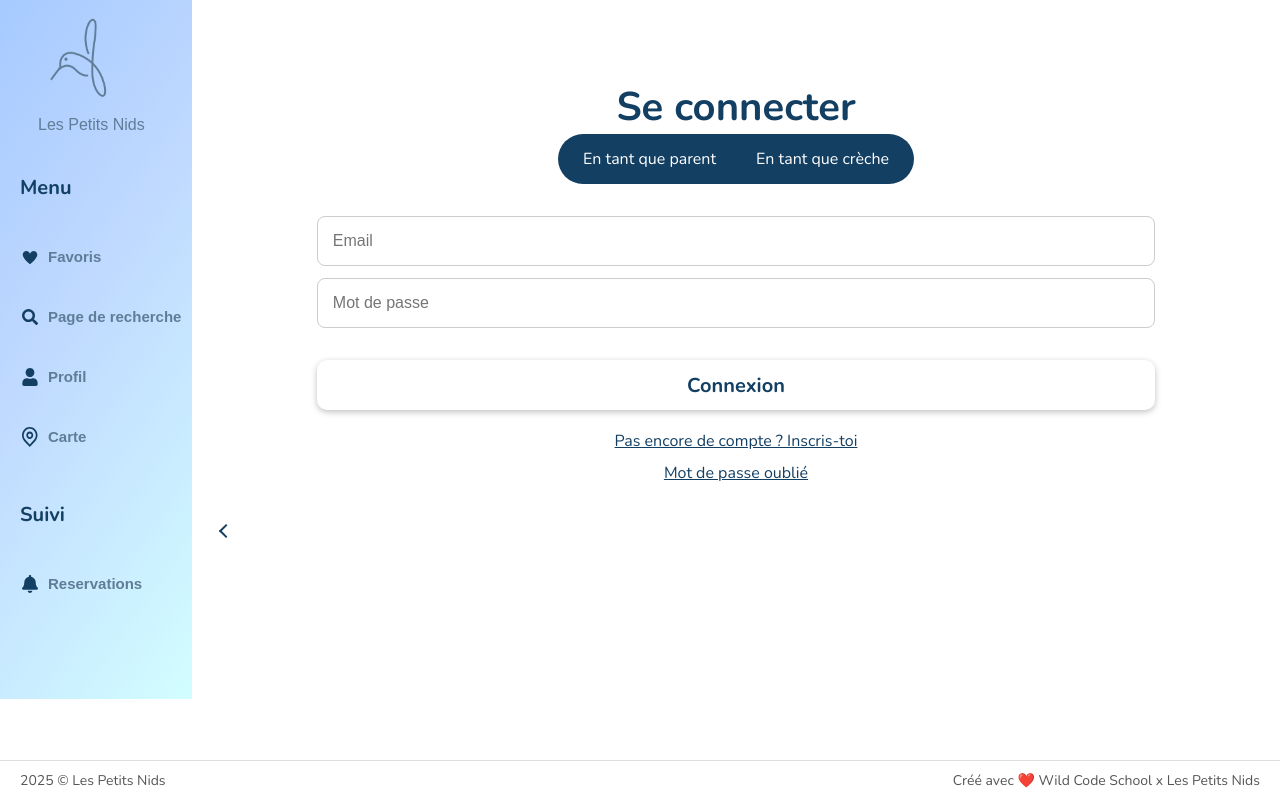
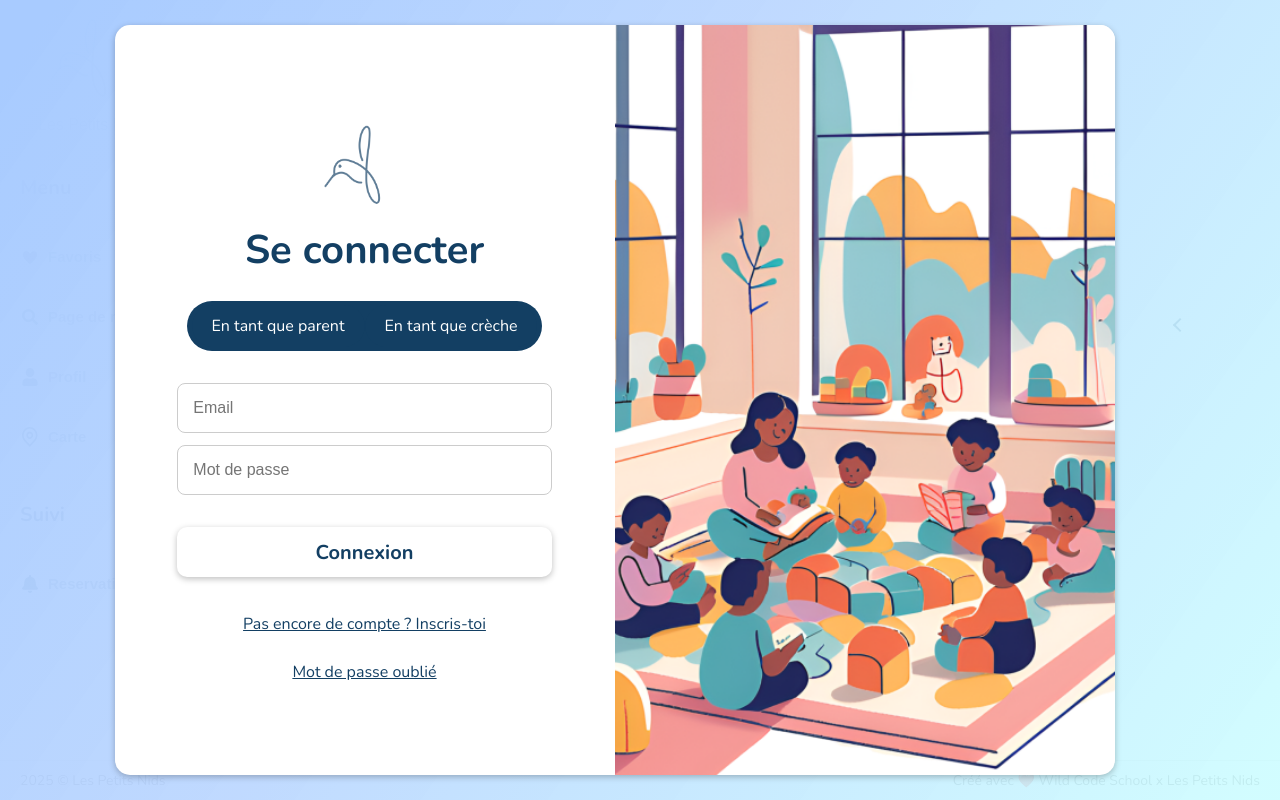
Before and after one commit to naiiipan44/Les-Petits-Nids, a React (Vite) app in the folder client/: page /loginandregister in a window 1280 px wide. Built offline with nearby package versions, Linux system fonts and the light colour scheme; a web font is replaced by a local one.

Commit message:
Media queries added to login and register pages for PC and tablet devices

```diff
--- a/client/src/pages/LoginAndRegisterPage.css
+++ b/client/src/pages/LoginAndRegisterPage.css
@@ -1,5 +1,5 @@
 .logo {
-  width: 150px;
+  width: 25rem;
   height: auto;
 }
 
@@ -13,6 +13,7 @@
 .login-title {
   font-size: 40px;
   color: var(--secondaryColor);
+  margin-bottom: 1.5rem;
 }
 
 .login-form {
@@ -48,6 +49,8 @@
 
 .account-button {
   padding: 20px 0 0 0;
+  width: 100%;
+  margin: 1rem 0 1rem 0;
   border: none;
   background: none;
   text-decoration: underline;
@@ -60,6 +63,8 @@
 .links {
   padding: 10px 0;
   color: var(--secondaryColor);
+  text-align: center;
+  text-decoration: underline;
 }
 
 .button-return {
@@ -91,3 +96,59 @@
   color: var(--secondaryColor);
   margin: 0;
 }
+
+.section-image-login {
+  display: none;
+}
+.section-form-login {
+  justify-items: center;
+  align-content: center;
+  padding: 1rem;
+  width: 100%;
+}
+
+@media screen and (min-width: 768px) {
+  .login-page-container {
+    display: flex;
+    flex-direction: row;
+    box-shadow: 0 2px 6px var(--shadowColor);
+    width: 1000px;
+    height: 750px;
+    text-align: center;
+    margin: 2rem;
+    background: white;
+    padding: 0;
+    border-radius: 15px;
+  }
+  .section-form-login {
+    height: 100%;
+    width: 50%;
+  }
+  .section-image-login img {
+    height: 100%;
+    width: 100%;
+    border-radius: 0 15px 15px 0;
+    object-fit: cover;
+  }
+  .section-image-login {
+    display: block;
+    height: 100%;
+    width: 50%;
+  }
+  .login-register-background {
+    display: flex;
+    align-items: center;
+    justify-content: center;
+    position: absolute;
+    left: 0;
+    width: 100vw;
+    height: 100vh;
+    background: var(--mainColor);
+  }
+}
+
+@media screen and (max-width: 800px) {
+  .login-title {
+    font-size: 2.2rem;
+  }
+}
--- a/client/src/pages/LoginAndRegisterPage.tsx
+++ b/client/src/pages/LoginAndRegisterPage.tsx
@@ -1,7 +1,6 @@
 import { useState } from "react";
 import "./LoginAndRegisterPage.css";
 
-import { Link } from "react-router-dom";
 import LoginPageComponent from "../components/LoginPageComponent";
 import RegisterPageComponent from "../components/RegisterPageComponent";
 
@@ -10,10 +9,11 @@ function LoginAndRegisterPage() {
   const [registration, setRegistration] = useState<boolean>(false);
 
   return (
-    <>
+    <section className="login-register-background">
       <section className="login-page-container">
+        <section className="section-form-login">
           <figure className="logo">
-          <img src="/logo.svg" alt="logo" />
+            <img src="/bluelogo.png" alt="logo" />
           </figure>
           {registration ? (
             <h1 className="login-title">Créer un compte</h1>
@@ -68,18 +68,21 @@ function LoginAndRegisterPage() {
               Pas encore de compte ? Inscris-toi
             </button>
           )}
-        {!registration && (
-          <Link to="" className="links">
-            Mot de passe oublié
-          </Link>
-        )}
+          {!registration && <p className="links">Mot de passe oublié</p>}
+        </section>
+        <section className="section-image-login">
+          <img
+            src="LoginAndRegister-Image.png"
+            alt="Desssin d'enfants dans une crèche"
+          />
+        </section>
       </section>
       <section className="button-return">
         <button className="back-button" type="button">
           <span className="arrow" />
         </button>
       </section>
-    </>
+    </section>
   );
 }
 
```
Also changed, not shown: client/public/LoginAndRegister-Image.png (added). Lines whose indentation alone changed are shown as unchanged.
